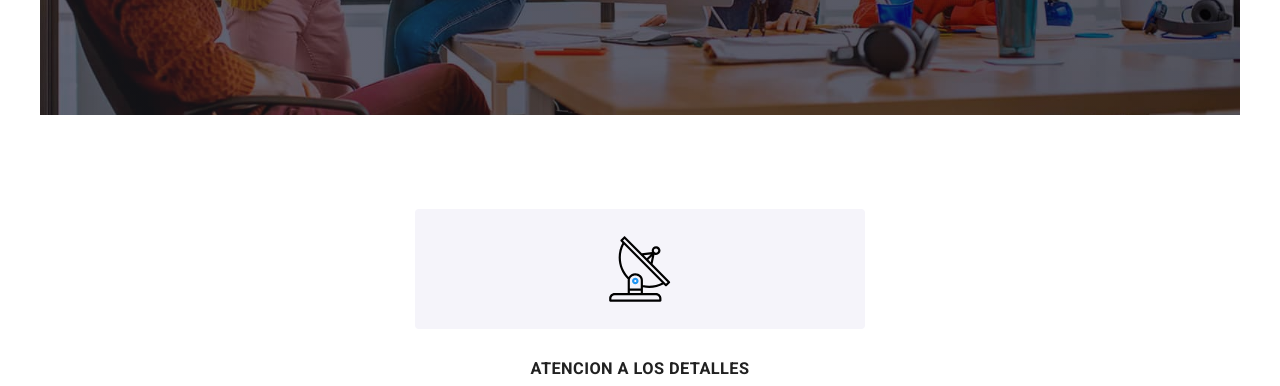
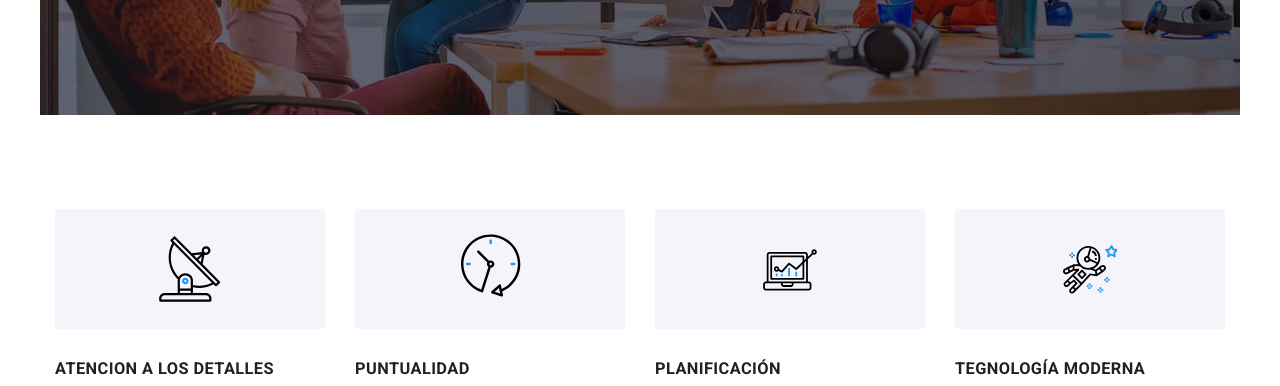
Before and after one commit to Pugli87/goit-markup-hw-08, a website: page index.html in a window 1280 px wide. Shown: the part 395-781 px from the top of the page. Drawn offline with nearby package versions, Linux system fonts and the light colour scheme.

Commit message:
Update main.css

```diff
--- a/css/main.css
+++ b/css/main.css
@@ -531,9 +531,6 @@ img {
   display: flex;
   flex-direction: column;
 }
-.characteristics__item {
-  flex-direction: column;
-}
 .characteristics__item:not(:last-child) {
   margin-bottom: 30px;
 }
@@ -559,12 +556,12 @@ img {
   color: #757575;
 }
 
-@media (min-whidth: 768px) {
+@media (min-width: 768px) {
   .characteristics {
-    border: 1px solid red;
+    width: 768px;
   }
   .characteristics__list {
-    display: flex;
+    flex-direction: row;
     flex-wrap: wrap;
     gap: 30px;
   }
@@ -572,7 +569,26 @@ img {
     margin-bottom: 0px;
   }
   .characteristics__item {
-    flex-basis: calc((100% - 60px) / 2);
+    flex-basis: calc((100% - 30px) / 2);
+  }
+  .characteristics__title {
+    text-align: left;
+  }
+}
+@media (min-width: 1200px) {
+  .characteristics {
+    width: 1200px;
+  }
+  .characteristics__list {
+    flex-direction: row;
+    flex-wrap: wrap;
+    gap: 30px;
+  }
+  .characteristics__item:not(:last-child) {
+    margin-bottom: 0px;
+  }
+  .characteristics__item {
+    flex-basis: calc((100% - 90px) / 4);
   }
 }
 .product {
```
